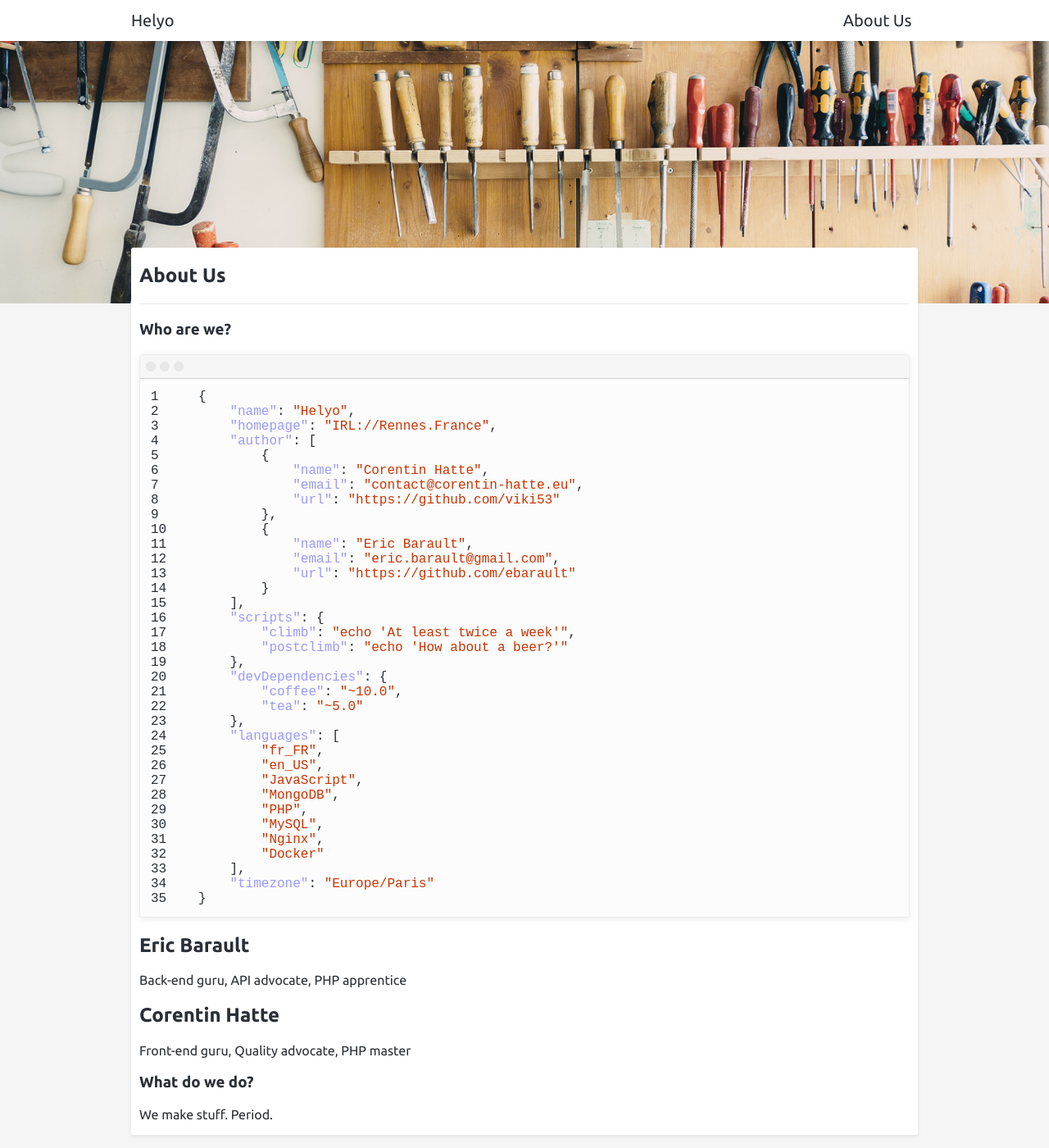
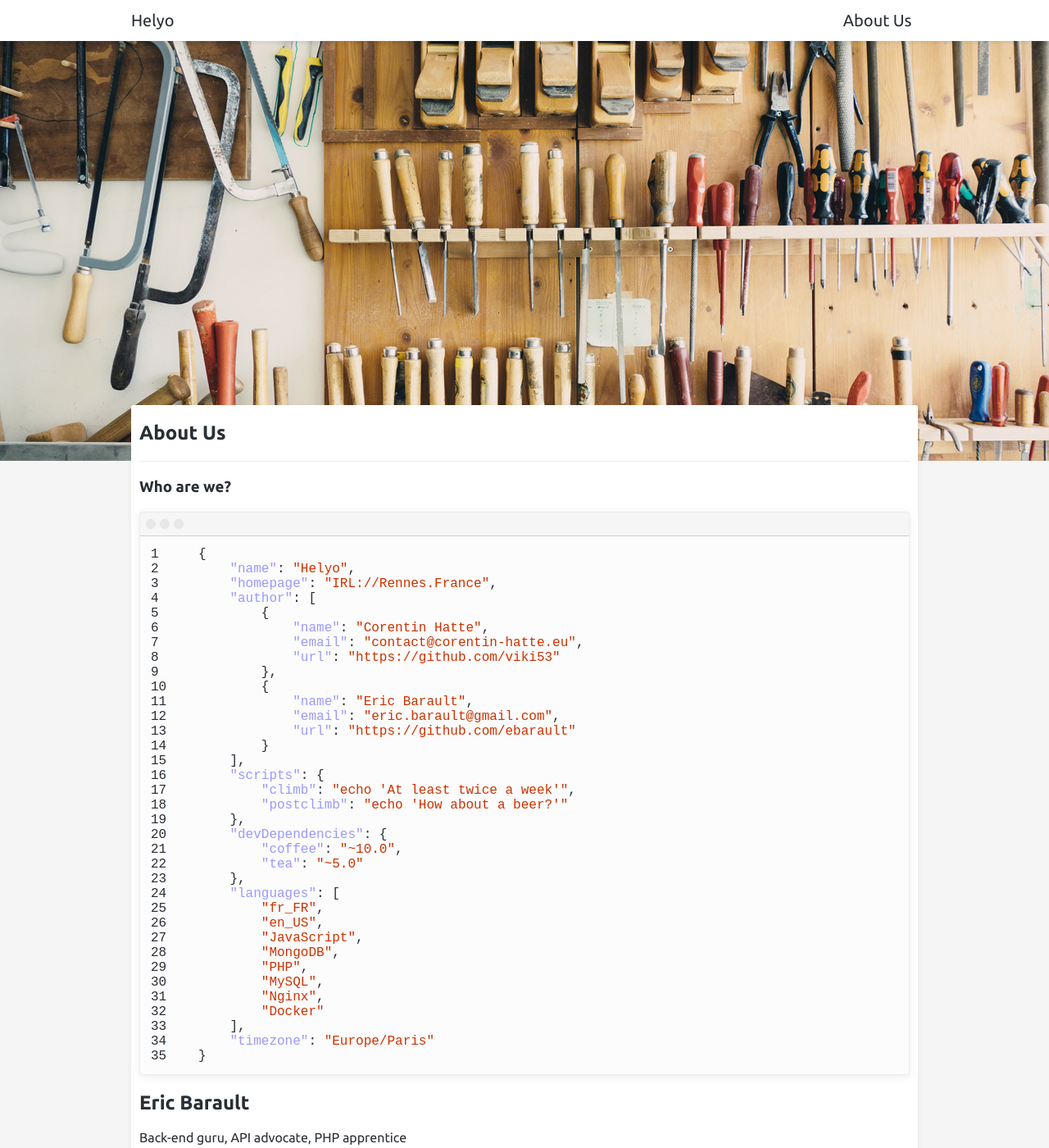
Before and after one commit to helyo-world/helyo.world, a Jekyll site: the page built from about.md, in a window 1280 px wide and 1400 px high. Shown: the whole window at 82% size. Built offline with Jekyll 4.4.1, drawn with Linux system fonts in a browser that asks for light colours.

Commit message:
Improve cover image size

```diff
--- a/_layouts/page.html
+++ b/_layouts/page.html
@@ -11,7 +11,7 @@
 	{% include topbar.html %}
 	<div id="page">
 		{% if page.cover %}
-		<aside id="cover" role="presentation" style="background-image: url({{ page.cover | relative_url }});"></aside>
+		<aside id="cover" class="has-image" role="presentation" style="background-image: url({{ page.cover | relative_url }});"></aside>
 		{% else %}
 		<aside id="cover" role="presentation"></aside>
 		{% endif %}
--- a/_layouts/post.html
+++ b/_layouts/post.html
@@ -13,7 +13,7 @@
 
 	<div id="page">
 		{% if page.cover %}
-		<aside id="cover" role="presentation" style="background-image: url({{ page.cover | relative_url }});"></aside>
+		<aside id="cover" class="has-image" role="presentation" style="background-image: url({{ page.cover | relative_url }});"></aside>
 		{% else %}
 		<aside id="cover" role="presentation"></aside>
 		{% endif %}
--- a/_sass/main.scss
+++ b/_sass/main.scss
@@ -118,8 +118,12 @@ hr {
 	background-image: radial-gradient(ellipse farthest-side at right top, lighten($primary-color, 15%) 0%, transparentize($primary-color, 1) 100%), radial-gradient(ellipse farthest-side at left bottom, darken($primary-color, 15%) 0%, transparentize($primary-color, 1) 100%);
 	background-position: center;
 	background-size: cover;
-	padding-top: 25vw;
+	height: 10vw;
+	min-height: 100px;
 
+	&.has-image {
+		height: 40vw;
+	}
 
 	& + .container {
 		position: relative;
```
